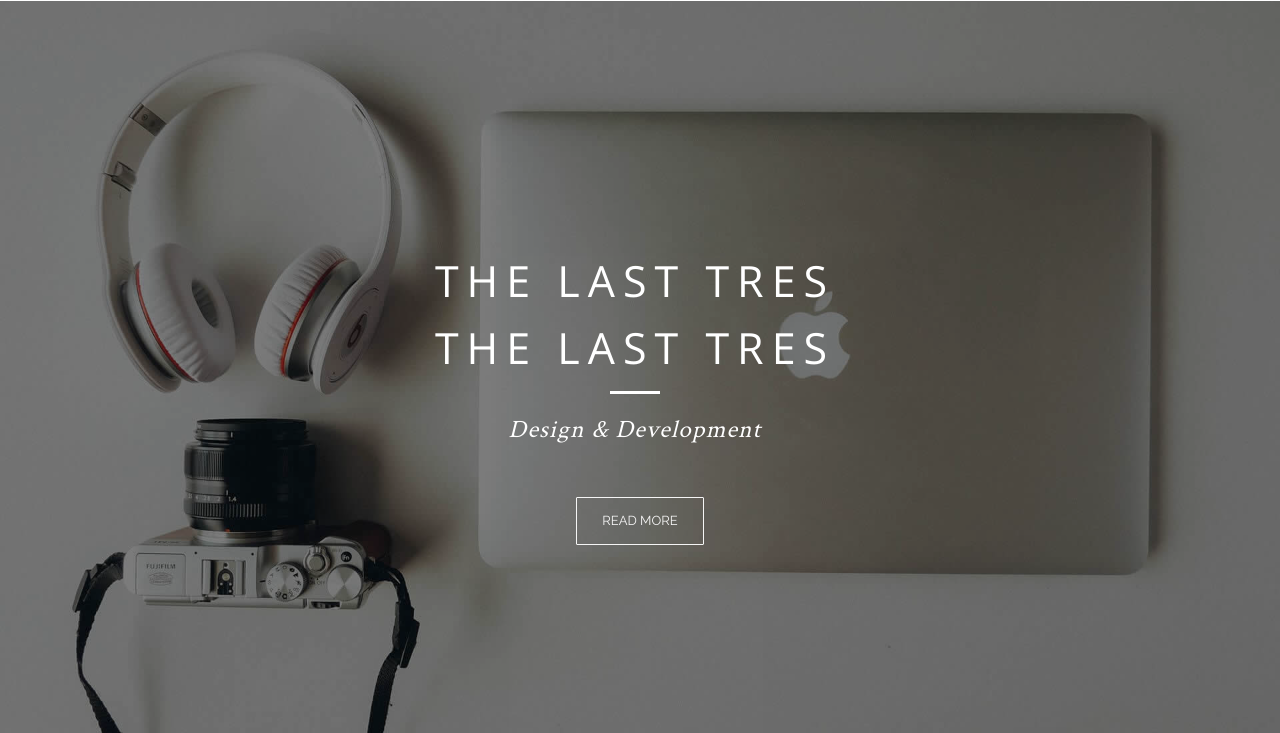
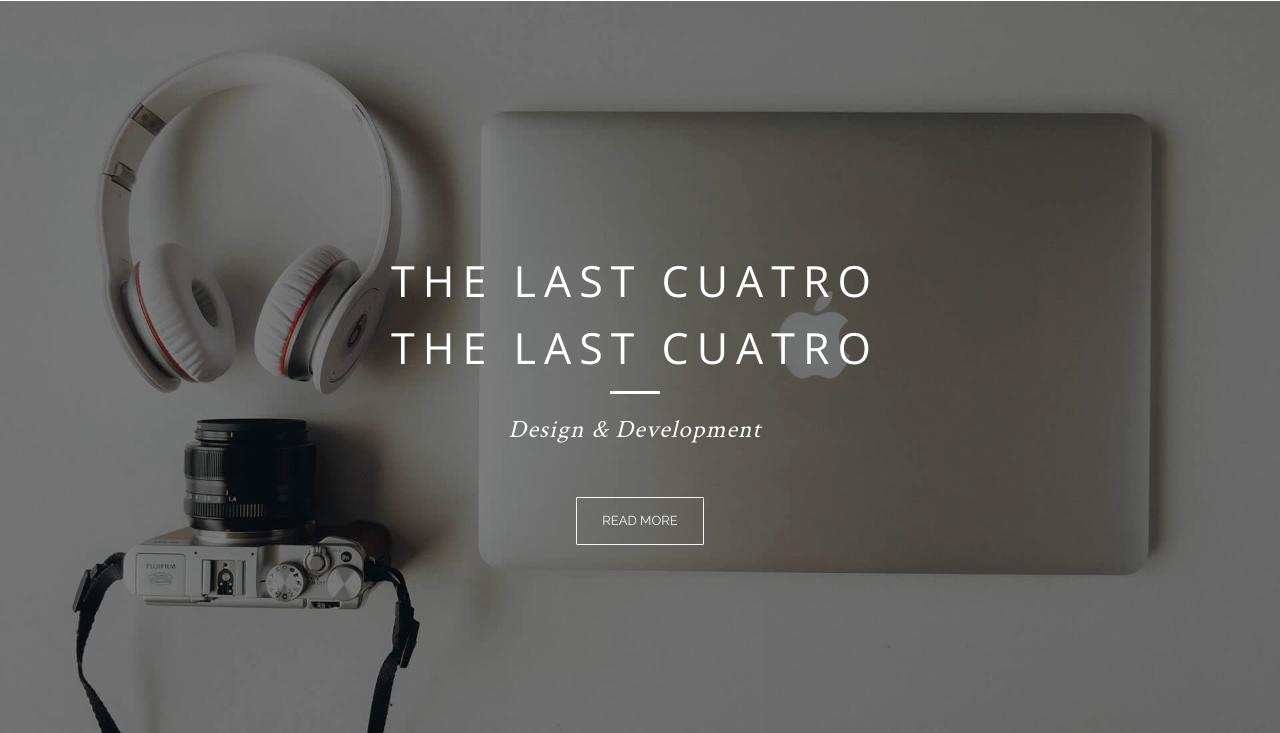
Before and after one commit to jdijeres/github-precy, a plain HTML site: page index.html in a window 1280 px wide. Shown: the part 67-800 px from the top of the page. Drawn offline with nearby package versions, Linux system fonts and the light colour scheme; some packages are replaced by stand-ins of ours; animation ran at ten frames a second.

Commit message:
Update index.html

```diff
--- a/index.html
+++ b/index.html
@@ -106,8 +106,8 @@
                     <ul class="caption-slides">
 
                       <li class="caption">
-                        <h1>THE LAST TRES</h1>
-                        <h1>THE LAST TRES</h1>
+                        <h1>THE LAST CUATRO</h1>
+                        <h1>THE LAST CUATRO</h1>
 
                         <div class="div-line"></div>
                         <p class="hero">Branding, Photography &amp; Web Development</p>
@@ -115,8 +115,8 @@
 
                       <li class="caption">
 
-                        <h1>THE LAST TRES</h1>
-                        <h1>THE LAST TRES</h1>
+                        <h1>THE LAST CUATRO</h1>
+                        <h1>THE LAST CUATRO</h1>
 
                         <div class="div-line"></div>
                         <p class="hero">Design &amp; Development</p>
@@ -124,8 +124,8 @@
 
                       <li class="caption">
 
-                        <h1>THE LAST DOS</h1>
-                        <h1>THE LAST DOS</h1>
+                        <h1>THE LAST CUATRO</h1>
+                        <h1>THE LAST CUATRO</h1>
                         <div class="div-line"></div>
                         <p class="hero">HTML5 &amp; CSS3</p>
                       </li>
```
